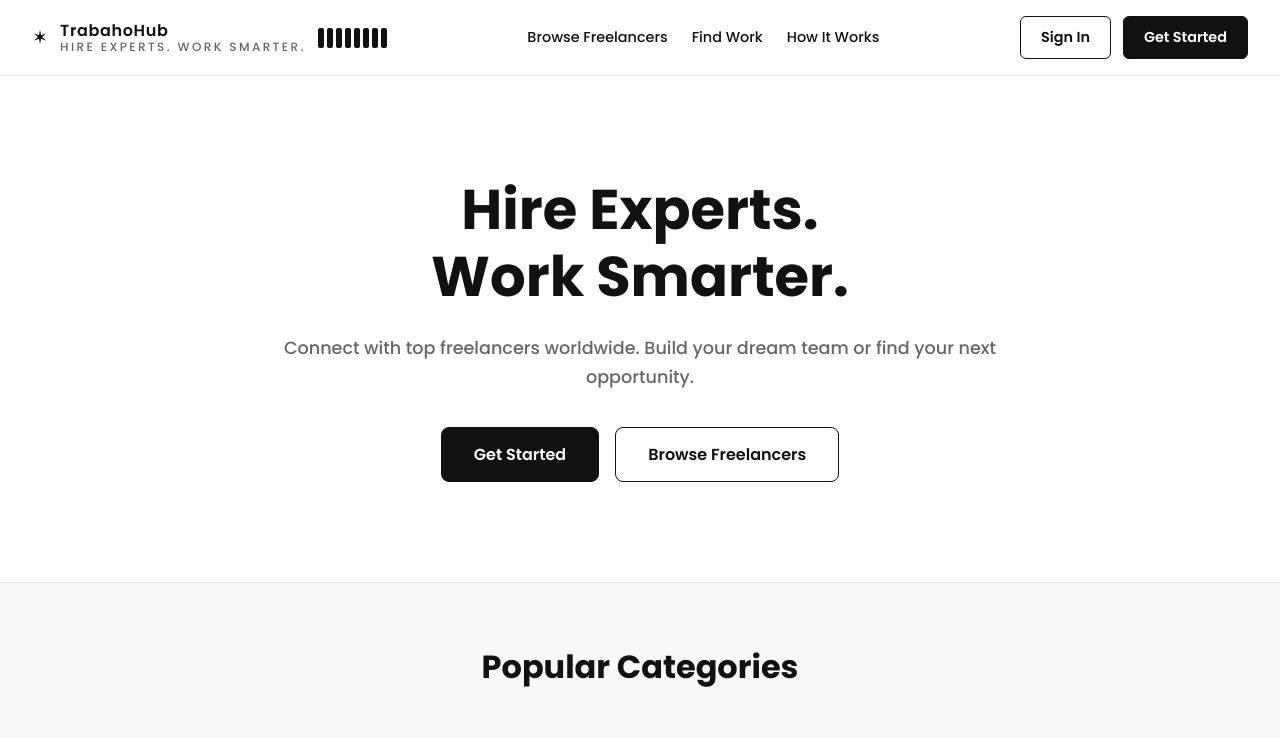
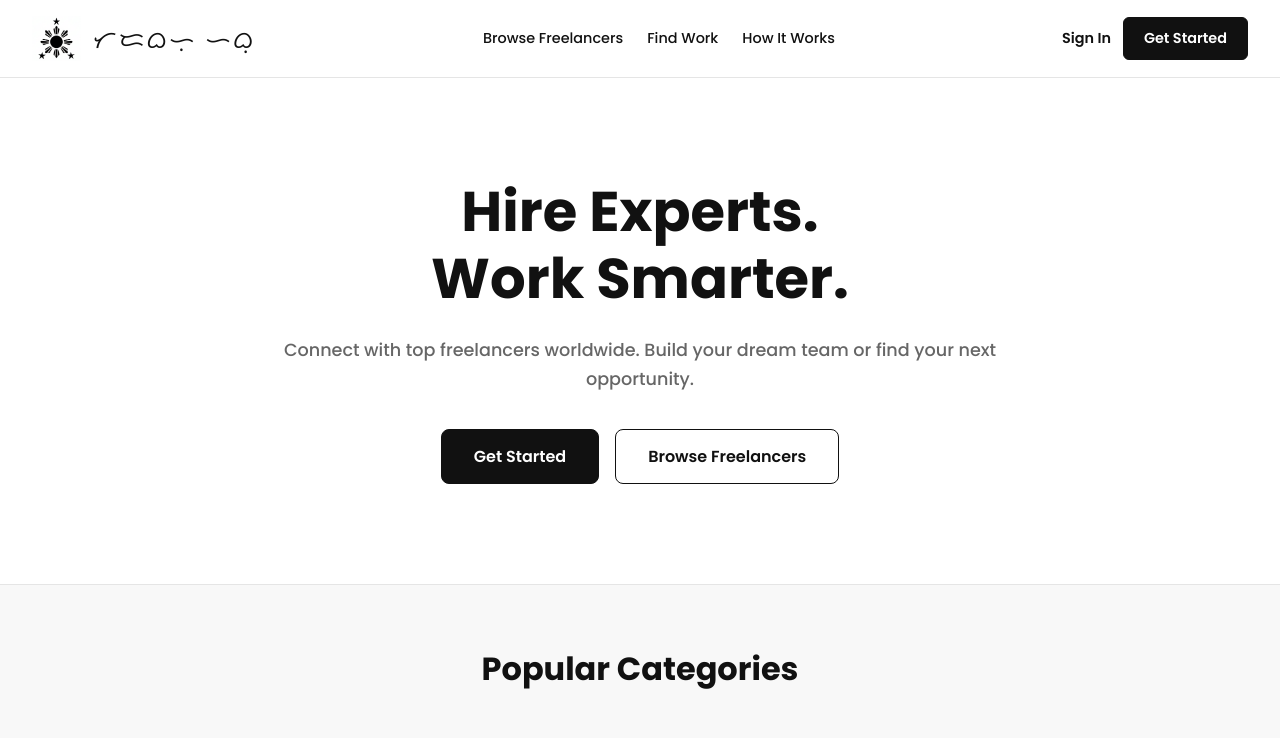
Before and after one commit to bunsai090/Hire-Experts-Work-Smarter, a React (Vite) app: page / in a window 1280 px wide. Shown: the top 738 px of the page. Built offline with nearby package versions, Linux system fonts and the light colour scheme.

Commit message:
fix header

```diff
--- a/src/components/layout/Header.css
+++ b/src/components/layout/Header.css
@@ -1,3 +1,6 @@
+/* Baybayin Font Import - Using a more stylized font */
+@import url('https://fonts.googleapis.com/css2?family=Noto+Sans+Tagalog&family=Caveat:wght@400;500;600;700&display=swap');
+
 .global-nav {
   position: sticky;
   top: 0;
@@ -16,23 +19,18 @@
   gap: 12px;
 }
 
+.brand-logo {
+  height: 45px;
+  width: auto;
+  object-fit: contain;
+  display: block;
+}
+
 .brand-icon {
   font-size: 1.5rem;
   display: flex;
   align-items: center;
   justify-content: center;
-}
-
-.nav-glyphs {
-  display: flex;
-  gap: 3px;
-}
-
-.nav-glyphs span {
-  width: 6px;
-  height: 20px;
-  border-radius: 2px;
-  background-color: #111;
 }
 
 .nav-links {
@@ -63,6 +61,9 @@
   display: inline-block;
   cursor: pointer;
   transition: all 0.2s ease;
+}
+
+.solid-btn {
   border: 1px solid #111;
 }
 
@@ -78,10 +79,13 @@
 .ghost-btn {
   background-color: transparent;
   color: #111;
+  border: none;
+  padding: 10px 0;
 }
 
 .ghost-btn:hover {
-  background-color: #f5f5f5;
+  background-color: transparent;
+  color: #666;
 }
 
 .nav-actions {
@@ -145,6 +149,18 @@
   letter-spacing: 0.02em;
 }
 
+.brand-baybayin {
+  font-family: 'Noto Sans Tagalog', 'Caveat', cursive, sans-serif;
+  font-size: 1.5rem;
+  font-weight: 500;
+  letter-spacing: 0.1em;
+  color: #111;
+  line-height: 1.3;
+  white-space: nowrap;
+  display: inline-block;
+  vertical-align: middle;
+}
+
 .brand-tagline {
   font-size: 0.7rem;
   text-transform: uppercase;
@@ -182,8 +198,17 @@
 }
 
 @media (max-width: 640px) {
-  .nav-glyphs {
-    display: none;
+  .brand-logo {
+    height: 35px;
+  }
+
+  .brand-baybayin {
+    font-size: 1.1rem;
+    letter-spacing: 0.05em;
+  }
+
+  .brand-cluster {
+    gap: 8px;
   }
 
   .app-link span:not(.link-icon) {
--- a/src/components/layout/Header.jsx
+++ b/src/components/layout/Header.jsx
@@ -1,6 +1,7 @@
 import PropTypes from 'prop-types'
 import { FiAward, FiBriefcase, FiHome, FiMessageCircle, FiSettings, FiUser } from 'react-icons/fi'
 import { Link, NavLink } from 'react-router-dom'
+import TrabahoHubLogo from '../../assets/TrabahoHub.png'
 import './Header.css'
 
 const landingLinks = [
@@ -18,22 +19,12 @@ const appLinks = [
   { label: 'Settings', path: '/settings', icon: FiSettings }
 ]
 
-const glyphs = Array.from({ length: 8 })
-
 export default function Header({ className = '', variant = 'landing' }) {
   return (
     <header className={`global-nav ${variant} ${className}`.trim()}>
       <div className="brand-cluster">
-        <span className="brand-icon">✶</span>
-        <div className="brand-label">
-          <span className="brand-name">TrabahoHub</span>
-          <span className="brand-tagline">Hire Experts. Work Smarter.</span>
-        </div>
-        <div className="nav-glyphs" aria-hidden="true">
-          {glyphs.map((_, index) => (
-            <span key={`glyph-${index}`} />
-          ))}
-        </div>
+        <img src={TrabahoHubLogo} alt="TrabahoHub" className="brand-logo" />
+        <span className="brand-baybayin">ᜆᜇᜊᜑᜓ ᜑᜊᜓ</span>
       </div>
 
       {variant === 'landing' ? (
```
Also changed, not shown: src/assets/TrabahoHub.png (added), src/pages/README.md (deleted).
